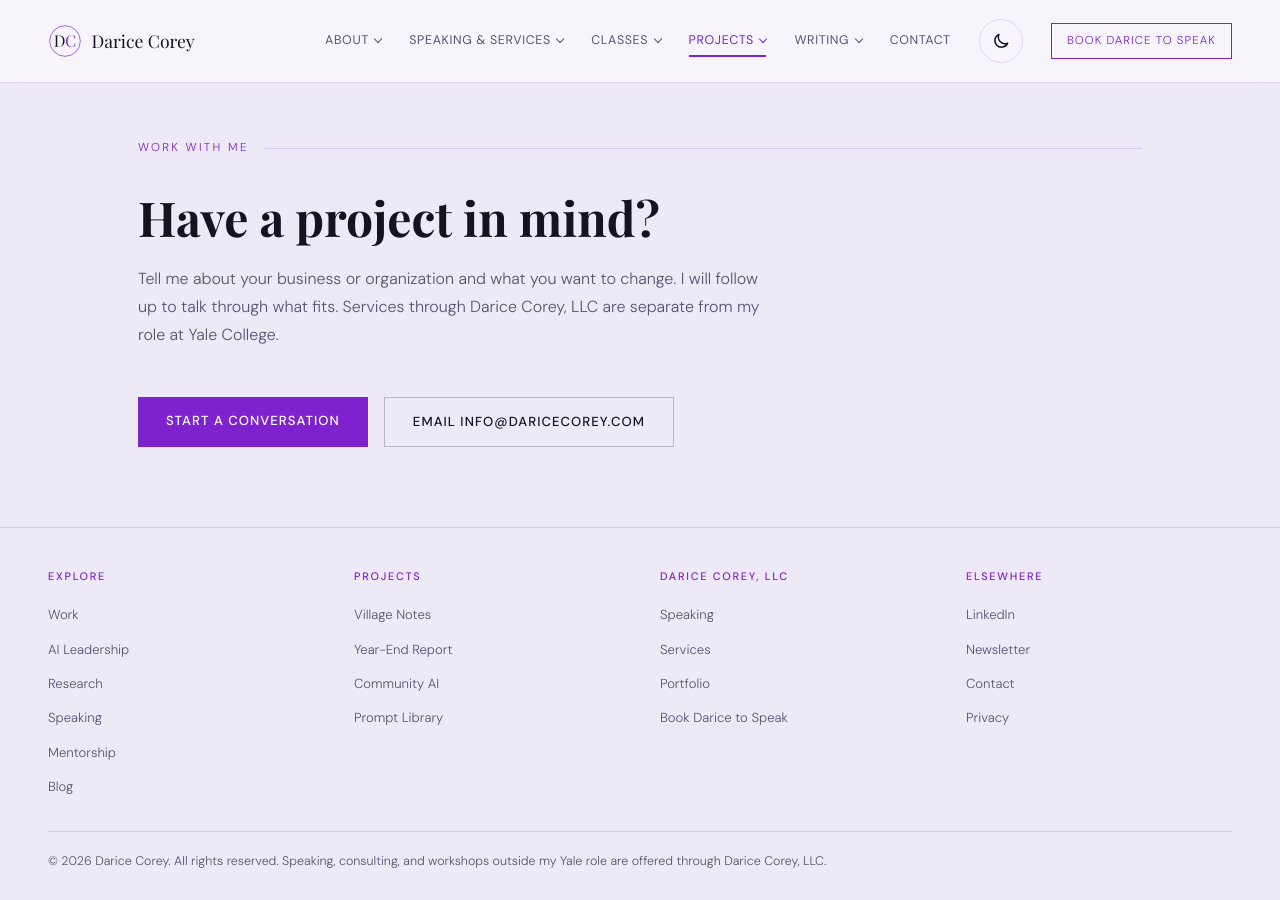
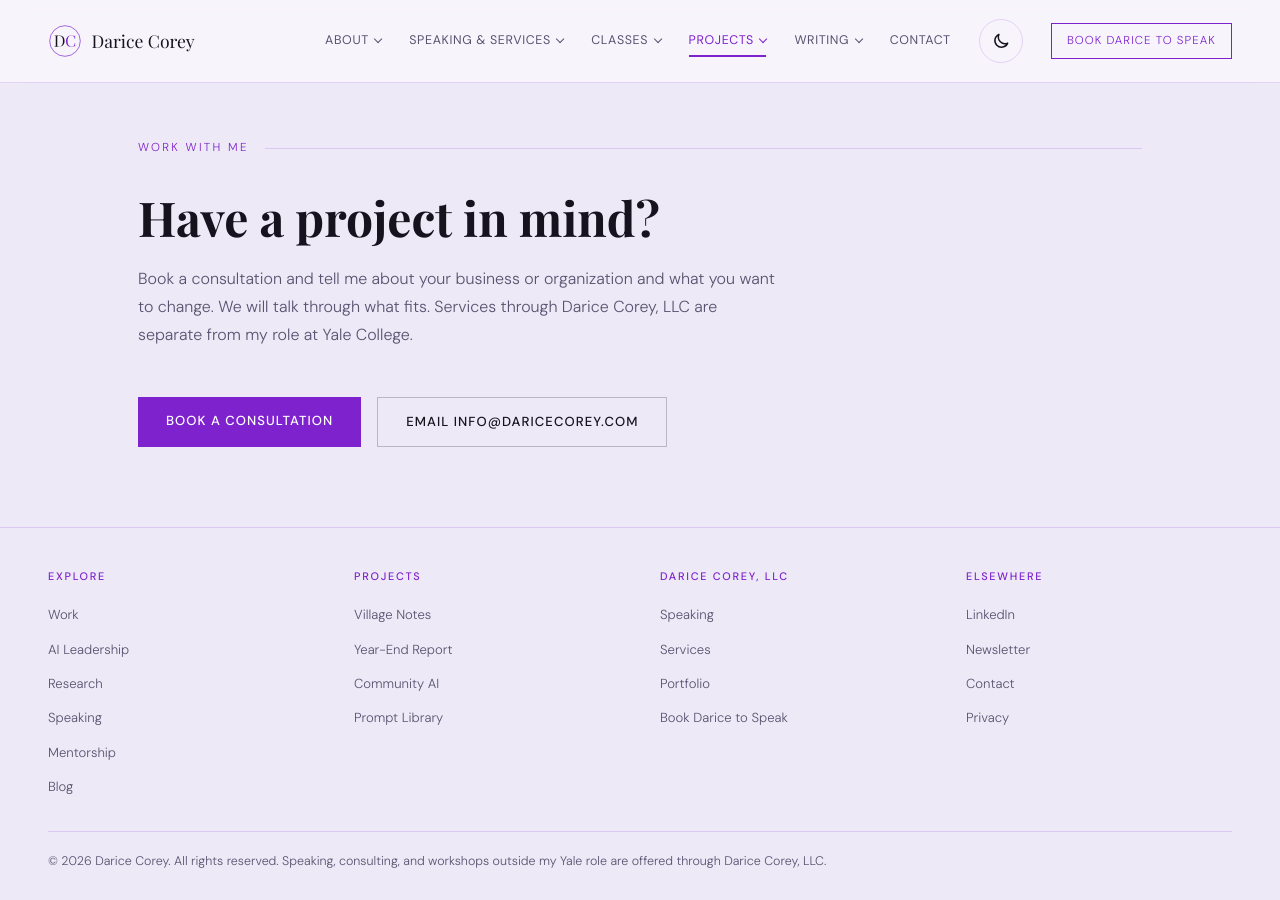
Before and after one commit to dcoreyrasm/dcoreyrasm.github.io, a Jekyll site: the page built from portfolio.html, in a window 1280 px wide and 900 px high, scrolled down 1609 px. Built offline with Jekyll 4.4.1, drawn with Linux system fonts in a browser that asks for light colours; some web fonts are replaced; some of the changed text lies outside the part shown.

Commit message:
Point Portfolio consultation buttons to Zoom Scheduler
Co-Authored-By: Claude Opus 5.5 <noreply@anthropic.com>
Claude-Session: https://claude.ai/code/session_012t3srxST58S8Z4TN5qmHaZ

```diff
--- a/portfolio.html
+++ b/portfolio.html
@@ -48,7 +48,7 @@
           <li class="pop-pill rose">AI-assisted operations</li>
         </ul>
         <div class="hero-ctas">
-          <a href="/contact.html?reason=consulting#contact-form" class="btn-primary">Start a Conversation</a>
+          <a href="https://scheduler.zoom.us/darice-corey-llc/consultation" class="btn-primary" target="_blank" rel="noopener">Book a Consultation</a>
           <a href="/services.html" class="btn-ghost" style="color:#fff;border-color:rgba(255,255,255,.3);">See Services</a>
         </div>
       </div>
@@ -100,9 +100,9 @@
       <div class="container">
         <p class="section-label">Work With Me</p>
         <h2 class="section-heading" id="next-heading">Have a project in mind?</h2>
-        <p class="section-sub">Tell me about your business or organization and what you want to change. I will follow up to talk through what fits. Services through Darice Corey, LLC are separate from my role at Yale College.</p>
+        <p class="section-sub">Book a consultation and tell me about your business or organization and what you want to change. We will talk through what fits. Services through Darice Corey, LLC are separate from my role at Yale College.</p>
         <div class="hero-ctas">
-          <a href="/contact.html?reason=consulting#contact-form" class="btn-primary">Start a Conversation</a>
+          <a href="https://scheduler.zoom.us/darice-corey-llc/consultation" class="btn-primary" target="_blank" rel="noopener">Book a Consultation</a>
           <a href="mailto:info@daricecorey.com?subject=Portfolio%20inquiry" class="btn-ghost">Email info@daricecorey.com</a>
         </div>
       </div>
```
